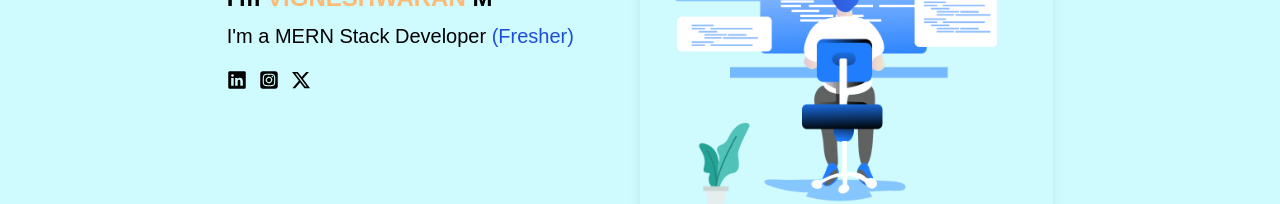
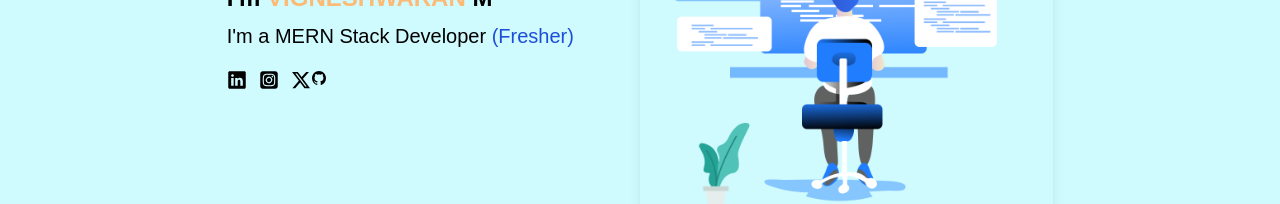
Before and after one commit to Vignesh-90/Vignesh-Portfolio, a React (Create React App) app: page / in a window 1280 px wide. Shown: the part 360-564 px from the top of the page. Built offline with nearby package versions, Linux system fonts and the light colour scheme.

Commit message:
Added github link

```diff
--- a/src/Components/Hero.js
+++ b/src/Components/Hero.js
@@ -3,6 +3,7 @@ import Heroimg from '../assests/coding.png'
 import { IoLogoLinkedin } from "react-icons/io5";
 import { FaSquareInstagram } from "react-icons/fa6";
 import { FaXTwitter } from "react-icons/fa6";
+import { IoLogoGithub } from "react-icons/io";
 
 
 export const Hero = () => {
@@ -10,7 +11,8 @@ export const Hero = () => {
     const config = {
         linkedin: 'https://www.linkedin.com/in/vigneshwaran-m-3468502b5?utm_source=share&utm_campaign=share_via&utm_content=profile&utm_medium=android_app',
         instagram: 'https://www.instagram.com/wikki__offcl/profilecard/?igsh=MWttZzRndGx3NzUxcQ==',
-        twitter: 'https://x.com/Wikkiow?t=tmLulA8e2PqAAUZQ6SigRw&s=09'
+        twitter: 'https://x.com/Wikkiow?t=tmLulA8e2PqAAUZQ6SigRw&s=09',
+        github: 'https://github.com/Vignesh-90/Vignesh-Portfolio.git'
       }
 
     return (
@@ -50,6 +52,7 @@ export const Hero = () => {
                             <a href={config.twitter} className='hover:text-white'>
                                 <FaXTwitter size={20} />
                             </a>
+                            <a href={config.github}><IoLogoGithub /></a>
                         </div>
                     </div>
 
--- a/src/Components/Resume.js
+++ b/src/Components/Resume.js
@@ -3,7 +3,7 @@ import myres from '../assests/Resume/My Resume.png'
 
 export const Resume = () => {
   const config = {
-    link: 'https://drive.google.com/file/d/1mBAJmj9VYixpof4t917cswiC9VFx7Kfw/view?usp=drive_link'
+    link: 'https://drive.google.com/file/d/1mBAJmj9VYixpof4t917cswiC9VFx7Kfw/view?usp=drivesdk'
   };
 
   return (
```
